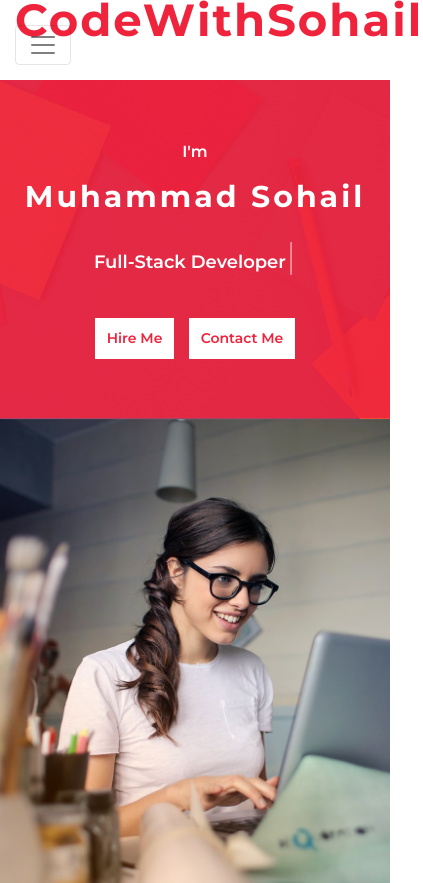
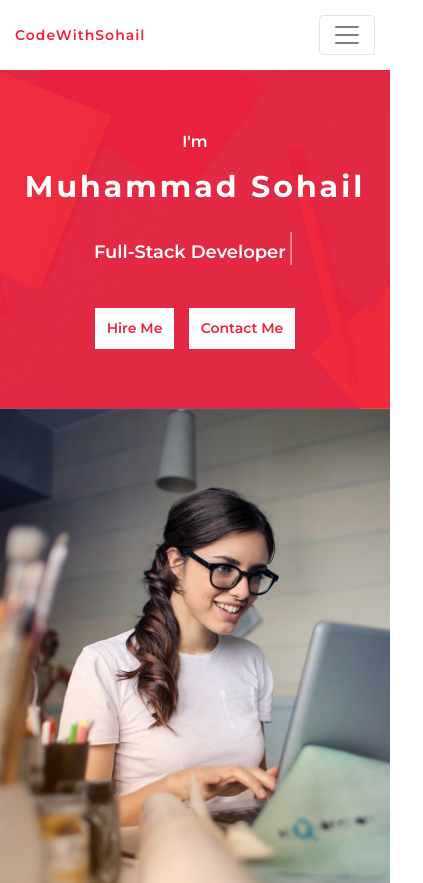
Before and after one commit to Sohail7739/CodeWithSohail, a plain HTML site: page index.html in a window 390 px wide. Shown: the top 883 px of the page, 423 px wide, since content can reach past the window. Drawn offline with nearby package versions, Linux system fonts and the light colour scheme.

Commit message:
Update style.css

```diff
--- a/css/style.css
+++ b/css/style.css
@@ -148,10 +148,10 @@ a:focus {
 
 .navbar .navbar-brand {
     margin: 0;
-    font-size: 45px;
-    line-height: 0px;
+    font-size: 28px;
+    line-height: 1.2;
     font-weight: 700;
-    letter-spacing: 2px;
+    letter-spacing: 1px;
     transition: .5s;
 
 }
@@ -185,6 +185,8 @@ a:focus {
 
     .navbar .navbar-brand {
         color: #ffffff;
+        font-size: 35px;
+        letter-spacing: 2px;
     }
 
     .navbar.nav-sticky .navbar-brand {
@@ -223,6 +225,8 @@ a:focus {
 
     .navbar .navbar-brand {
         color: #EF233C;
+        font-size: 20px;
+        font-weight: 600;
     }
 
     .navbar .navbar-nav {
@@ -359,6 +363,11 @@ a:focus {
 }
 
 @media (max-width: 767.98px) {
+    .navbar .navbar-brand {
+        font-size: 18px;
+        font-weight: 600;
+    }
+
     .hero {
         padding-top: 60px;
         padding-bottom: 60px;
@@ -391,6 +400,11 @@ a:focus {
 }
 
 @media (max-width: 575.98px) {
+    .navbar .navbar-brand {
+        font-size: 16px;
+        font-weight: 600;
+    }
+
     .hero .hero-text p {
         font-size: 16px;
     }
@@ -1779,6 +1793,14 @@ a:focus {
     }
 }
 
+/* Extra Small Mobile Devices */
+@media (max-width: 480px) {
+    .navbar .navbar-brand {
+        font-size: 14px;
+        font-weight: 600;
+    }
+}
+
 /* Enhanced Responsive Design for All Devices */
 @media (min-width: 1200px) {
     .container-fluid {
```
